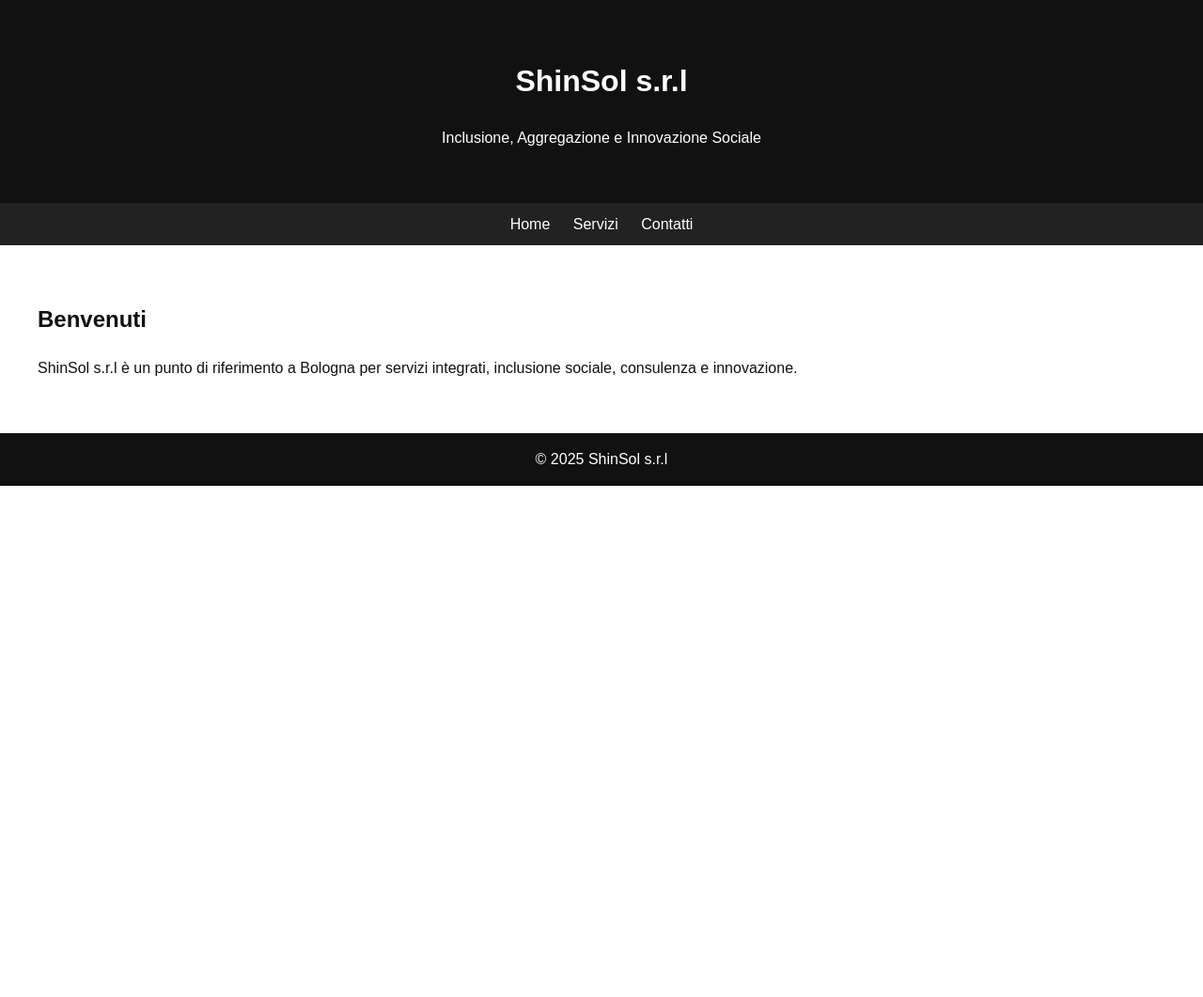
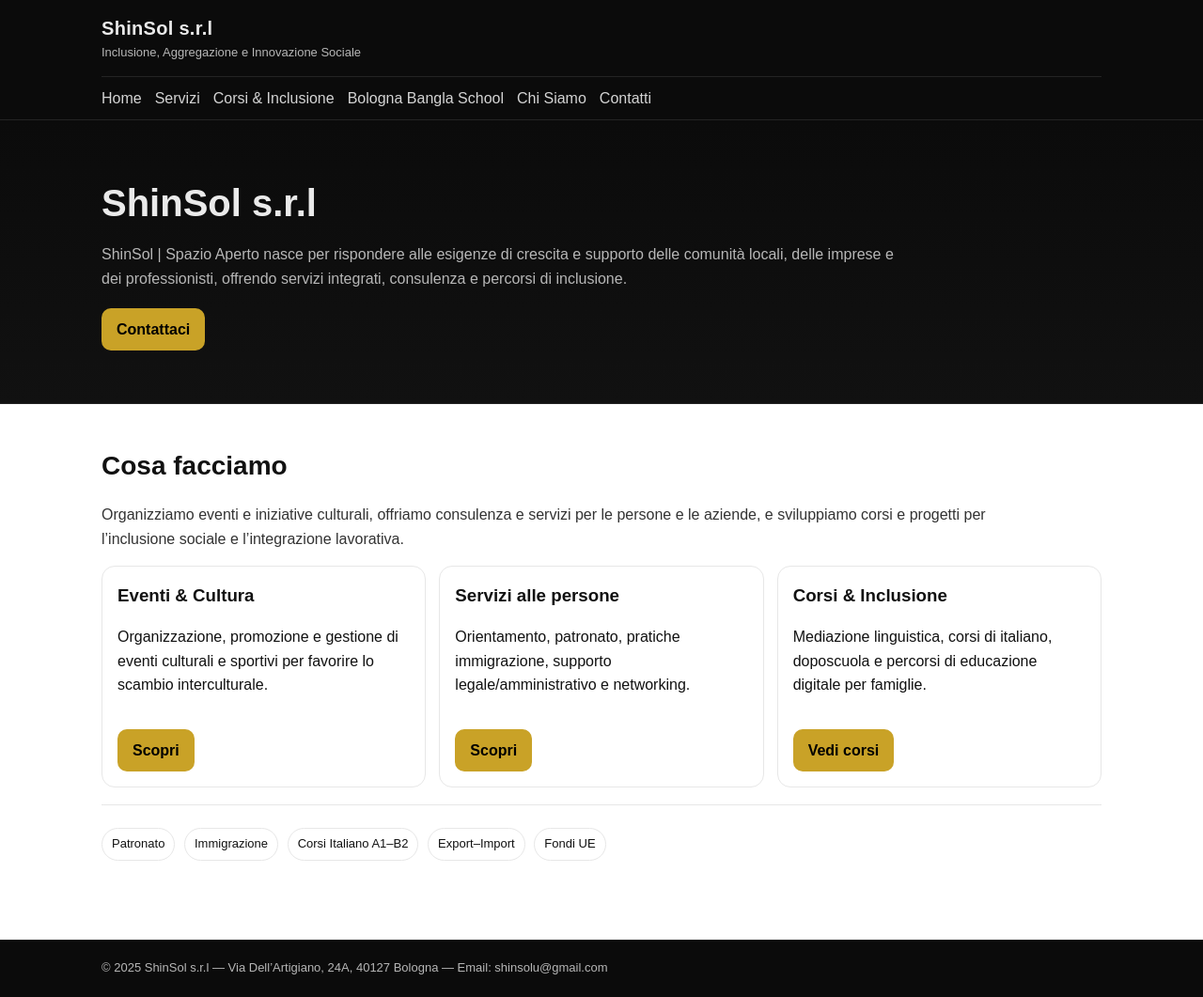
Before and after one commit to siamhuda/shinsol, a plain HTML site: page index.html in a window 1280 px wide. Shown: the whole page at 94% size. Before the commit the page ends 800 px from the top, so only its background shows below. Drawn offline with Linux system fonts and the light colour scheme.

Commit message:
Update index.html

```diff
--- a/index.html
+++ b/index.html
@@ -1,35 +1,90 @@
 <!DOCTYPE html>
 <html lang="it">
 <head>
-  <meta charset="UTF-8">
+  <meta charset="UTF-8" />
   <title>ShinSol s.r.l</title>
-  <meta name="viewport" content="width=device-width, initial-scale=1.0">
-  <link rel="stylesheet" href="style.css">
+  <meta name="viewport" content="width=device-width, initial-scale=1.0" />
+  <link rel="stylesheet" href="style.css" />
 </head>
 <body>
 
-<header style="background:#111;color:white;padding:40px;text-align:center;">
-  <h1>ShinSol s.r.l</h1>
-  <p>Inclusione, Aggregazione e Innovazione Sociale</p>
-</header>
+<div class="topbar">
+  <div class="container">
+    <div class="brand">
+      <div>
+        <div class="name">ShinSol s.r.l</div>
+        <div class="tag">Inclusione, Aggregazione e Innovazione Sociale</div>
+      </div>
+    </div>
+    <div class="nav">
+      <a href="index.html">Home</a>
+      <a href="servizi.html">Servizi</a>
+      <a href="corsi.html">Corsi & Inclusione</a>
+      <a href="scuola.html">Bologna Bangla School</a>
+      <a href="chi-siamo.html">Chi Siamo</a>
+      <a href="contatti.html">Contatti</a>
+    </div>
+  </div>
+</div>
 
-<nav style="background:#222;padding:10px;text-align:center;">
-  <a href="index.html" style="color:white;margin:10px;">Home</a>
-  <a href="servizi.html" style="color:white;margin:10px;">Servizi</a>
-  <a href="contatti.html" style="color:white;margin:10px;">Contatti</a>
-</nav>
-
-<section style="padding:40px;">
-  <h2>Benvenuti</h2>
-  <p>
-    ShinSol s.r.l è un punto di riferimento a Bologna per servizi integrati,
-    inclusione sociale, consulenza e innovazione.
-  </p>
+<section class="hero">
+  <div class="container">
+    <h1>ShinSol s.r.l</h1>
+    <p>
+      ShinSol | Spazio Aperto nasce per rispondere alle esigenze di crescita e supporto delle comunità locali,
+      delle imprese e dei professionisti, offrendo servizi integrati, consulenza e percorsi di inclusione.
+    </p>
+    <a class="btn" href="contatti.html">Contattaci</a>
+  </div>
 </section>
 
-<footer style="background:#111;color:white;text-align:center;padding:15px;">
-  © 2025 ShinSol s.r.l
+<section class="section">
+  <div class="container">
+    <h2>Cosa facciamo</h2>
+    <p class="lead">
+      Organizziamo eventi e iniziative culturali, offriamo consulenza e servizi per le persone e le aziende,
+      e sviluppiamo corsi e progetti per l’inclusione sociale e l’integrazione lavorativa.
+    </p>
+
+    <div class="grid">
+      <div class="card">
+        <h3>Eventi & Cultura</h3>
+        <p>Organizzazione, promozione e gestione di eventi culturali e sportivi per favorire lo scambio interculturale.</p>
+        <a class="btn" href="servizi.html">Scopri</a>
+      </div>
+      <div class="card">
+        <h3>Servizi alle persone</h3>
+        <p>Orientamento, patronato, pratiche immigrazione, supporto legale/amministrativo e networking.</p>
+        <a class="btn" href="servizi.html">Scopri</a>
+      </div>
+      <div class="card">
+        <h3>Corsi & Inclusione</h3>
+        <p>Mediazione linguistica, corsi di italiano, doposcuola e percorsi di educazione digitale per famiglie.</p>
+        <a class="btn" href="corsi.html">Vedi corsi</a>
+      </div>
+    </div>
+
+    <hr class="hr" />
+
+    <div class="small">
+      <span class="badge">Patronato</span>
+      <span class="badge">Immigrazione</span>
+      <span class="badge">Corsi Italiano A1–B2</span>
+      <span class="badge">Export–Import</span>
+      <span class="badge">Fondi UE</span>
+    </div>
+  </div>
+</section>
+
+<footer class="footer">
+  <div class="container small">
+    © 2025 ShinSol s.r.l — Via Dell’Artigiano, 24A, 40127 Bologna — Email: shinsolu@gmail.com
+  </div>
 </footer>
 
 </body>
 </html>
+
+
+</body>
+</html>
```
